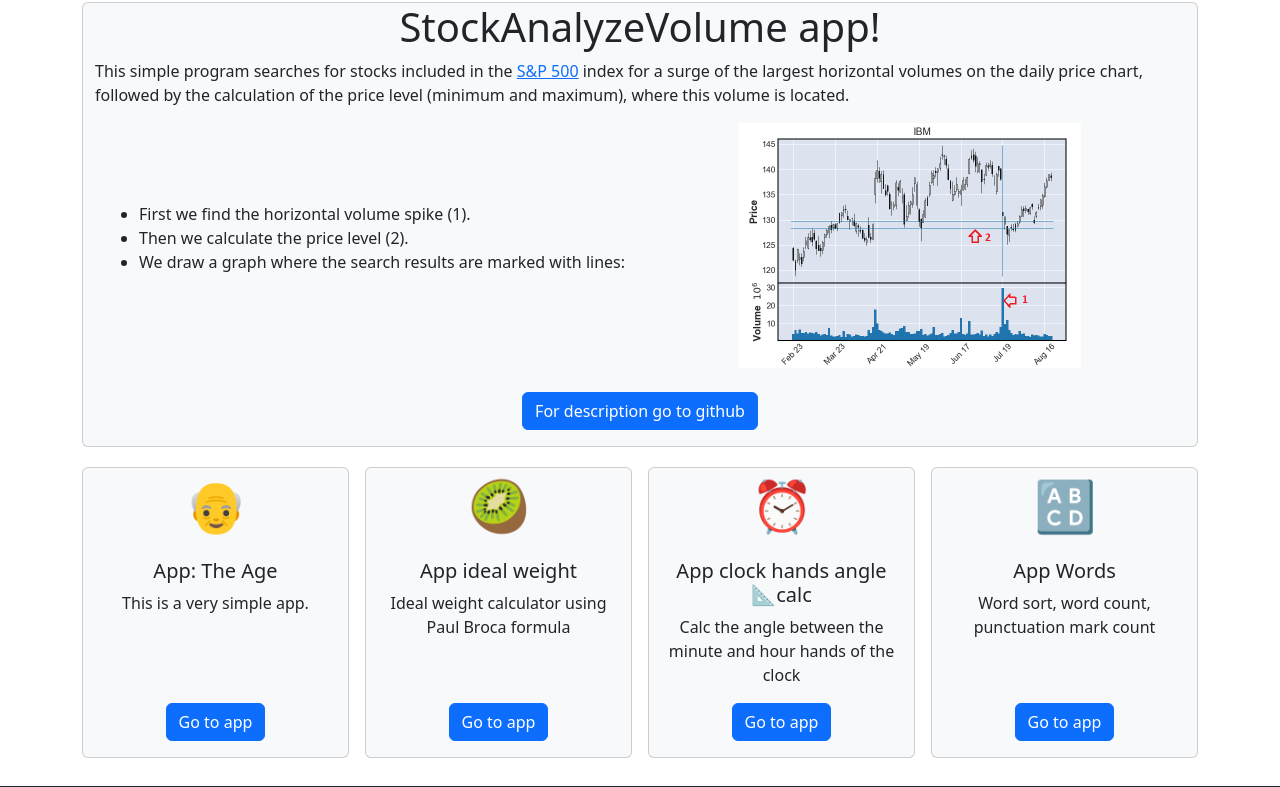
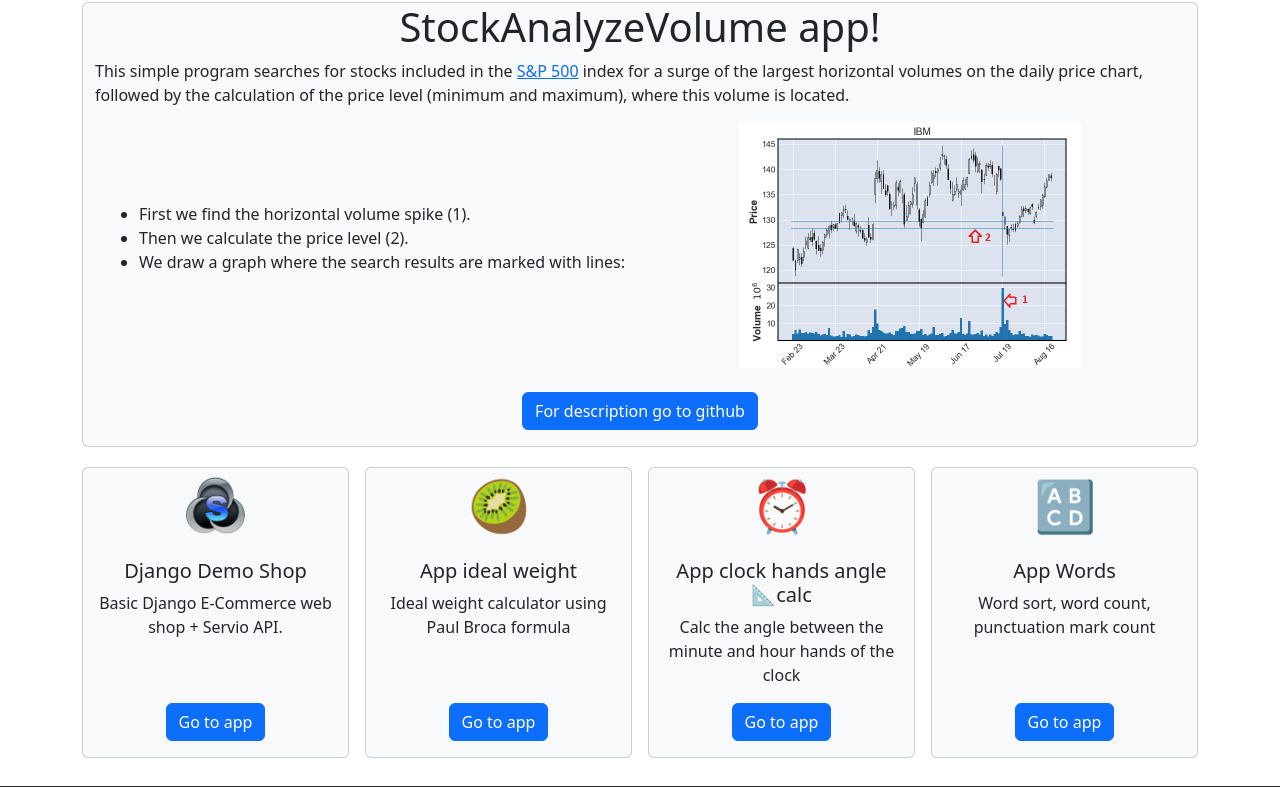
Before and after one commit to i5ilya/iprtflio_web_app, a Flask app: page / in a window 1280 px wide. Shown: the part 82-869 px from the top of the page. Run offline with Flask 2, Linux system fonts and the light colour scheme; some libraries are stand-ins or nearby versions.

Commit message:
Add django site on main page, edit CV, edit about page.

```diff
--- a/templates/about.html
+++ b/templates/about.html
@@ -7,7 +7,7 @@
 {% block body %}
 <br>
 <p class="lead text-muted">
-	Hi, my name is Ilya, i'm automatisation fun and i learning python. This is my portfolio site.
-	My one of the first program is <a href="/app_the_age" target="_blank">The age</a>.
+	Hi, my name is Ilya, I'm automatisation fun and I'm learning python. This is my portfolio site.
+	My <a href="/cv" target="_blank">CV</a>.
 </p>
 {% endblock %}
--- a/templates/cv.html
+++ b/templates/cv.html
@@ -115,7 +115,8 @@
             <li>Portfolio site (Built with: Python, Flask, HTML, BootStrap, json, rest api, JavaScript). <a
                 href="https://iprtflio-web-app.vercel.app/" target="_blank">https://iprtflio-web-app.vercel.app/</a>
             </li>
-            <li>Django Demo Shop with Servio API.</li>
+            <li>Django Demo Shop with Servio API. <a href="https://github.com/i5ilya/DjangoProject"
+              target="_blank">https://github.com/i5ilya/DjangoProject.</a> Full functional demo: <a href="https://demoservioshop.tk/" target="_blank">https://demoservioshop.tk/</a></li>
           </ul>
           <div><b>
               Key Skills:
--- a/templates/home.html
+++ b/templates/home.html
@@ -47,11 +47,14 @@
 <div class="row row-cols-1 row-cols-md-2 row-cols-lg-4 g-3 my-1">
 	<div class="col">
 		<div class="card bg-light h-100 text-center">
-			<span style='font-size:50px;'>&#128116;</span>
+			<!-- <span style='font-size:50px;'>&#128116;</span> -->
+			<div class="text-center align-center p-2">
+			<img src="{{url_for('static', filename='servio.png')}}" class="img-fluid" alt="Servio" style="max-height: 59px; min-height: 59px">
+			</div>
 			<div class="card-body d-flex flex-column">
-				<h5 class="card-title">App: The Age</h5>
-				<p class="card-text">This is a very simple app.</p>
-				<a href="app_the_age" class="align-self-center mt-auto btn btn-primary stretched-link">Go to app</a>
+				<h5 class="card-title">Django Demo Shop</h5>
+				<p class="card-text">Basic Django E-Commerce web shop + Servio API.</p>
+				<a href="https://github.com/i5ilya/DjangoProject" class="align-self-center mt-auto btn btn-primary stretched-link">Go to app</a>
 			</div>
 		</div>
 	</div>
--- a/templates/index.html
+++ b/templates/index.html
@@ -42,7 +42,7 @@
               MyApps
             </a>
             <ul class="dropdown-menu" aria-labelledby="navbarDropdown">
-              <li><a class="dropdown-item" href="/app_the_age">App the age</a></li>
+              <li><a class="dropdown-item" href="https://demoservioshop.tk/">Django Demo Shop</a></li>
               <li><a class="dropdown-item" href="/app_ideal_weight">App ideal weight</a></li>
               <li><a class="dropdown-item" href="/app_clock_hand_angle_calc">App clock hands angle calc</a></li>
               <li><a class="dropdown-item" href="/app_words">App Words</a></li>
```
Also changed, not shown: static/servio.png (added).
